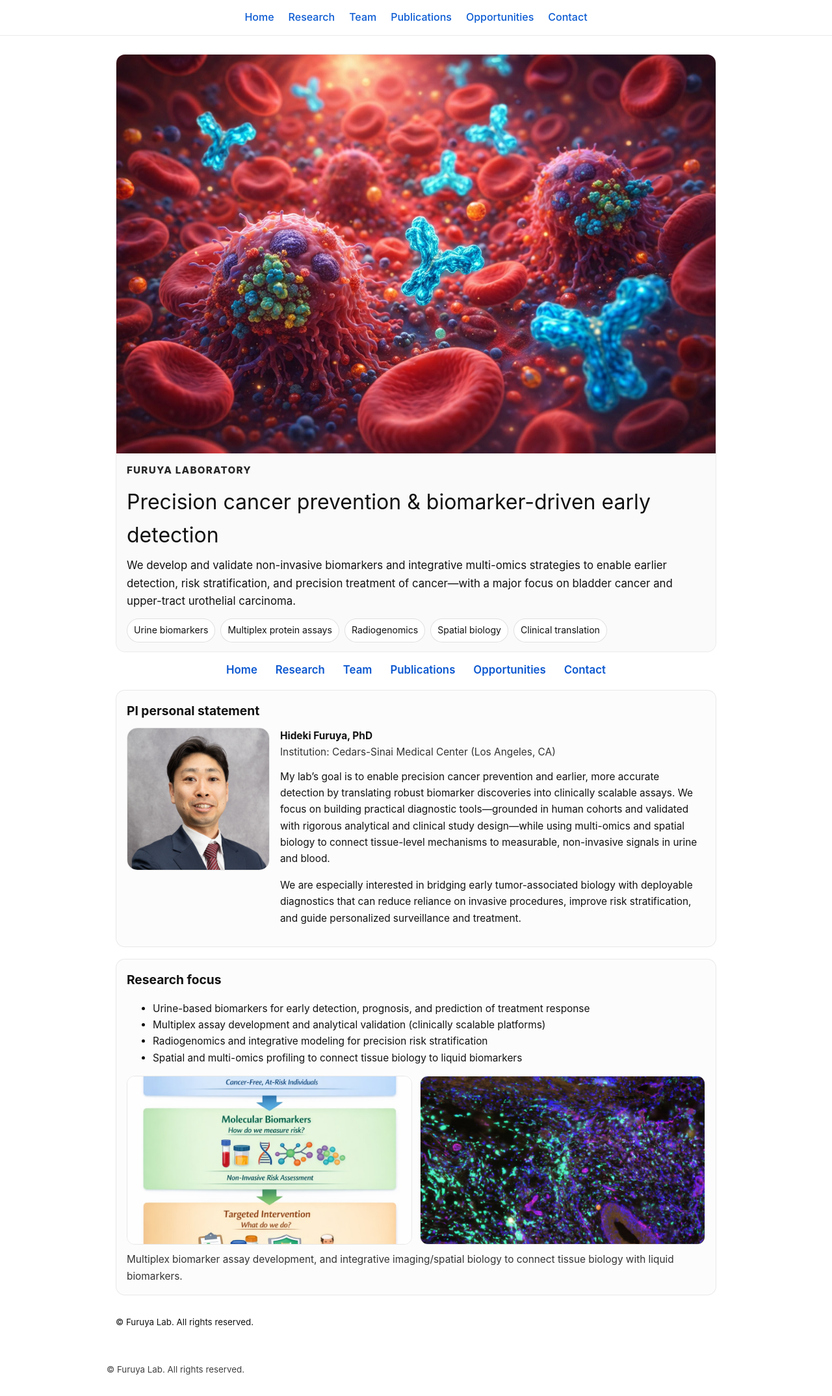
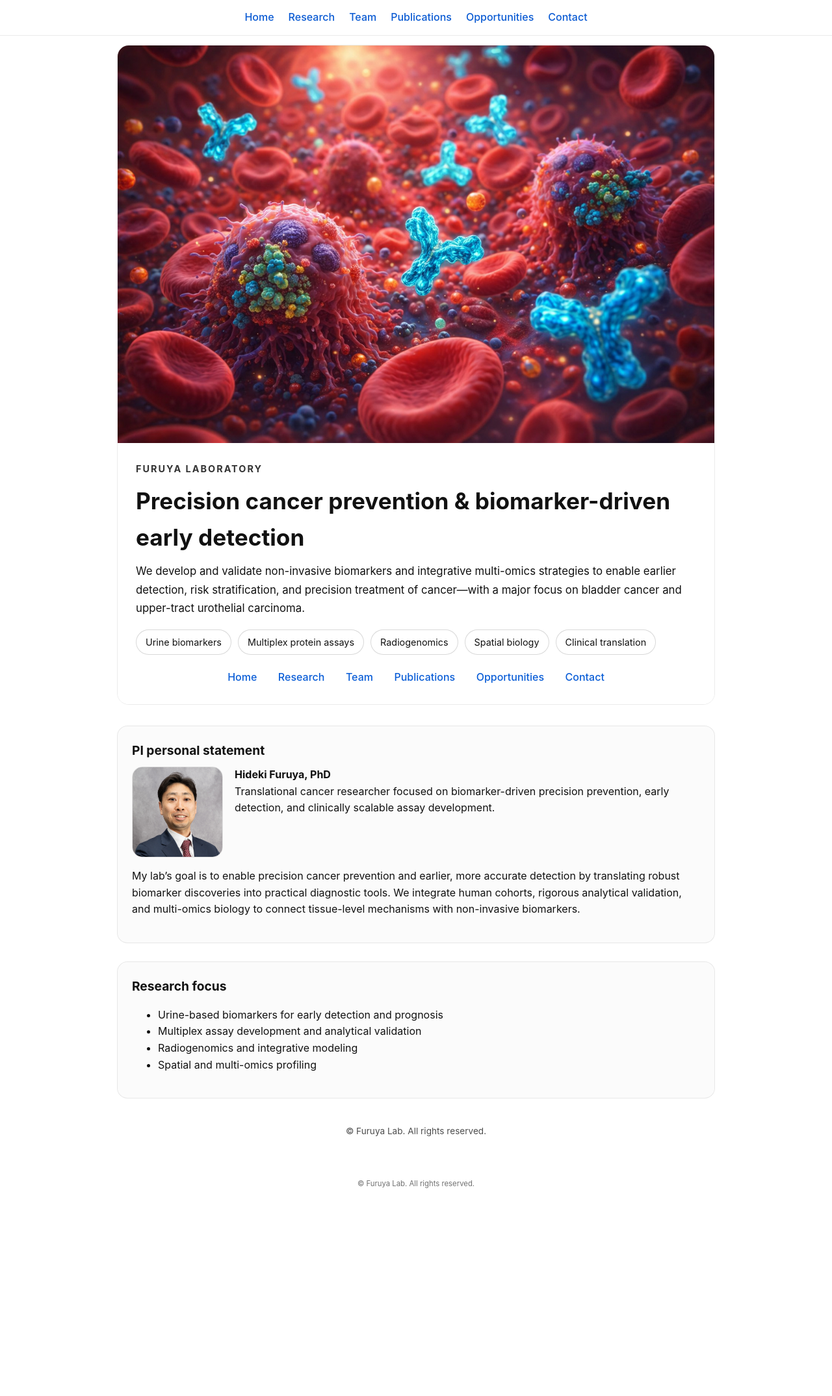
Before and after one commit to hdb58jyfdm-cell/furuyalab.github.io, a Jekyll site: the page built from index.md, in a window 1280 px wide. Shown: the whole page at 65% size. Built offline with Jekyll 4.4.1, drawn with Linux system fonts in a browser that asks for light colours; our own code applies the rules of GitHub Pages for plain Markdown files; after the commit the page ends 1861 px from its top, so only the background shows below that; part of the change alters nothing that is shown.

Commit message:
Update index.md

```diff
--- a/index.md
+++ b/index.md
@@ -3,55 +3,105 @@ title: Home
 ---
 
 <style>
-  .wrap { max-width: 980px; margin: 0 auto; padding: 0 14px; }
+  body { margin: 0; font-family: -apple-system, BlinkMacSystemFont, "Segoe UI", Roboto, sans-serif; }
 
-  /* NAV (centered, clean) */
+  /* Layout */
+  .wrap { max-width: 1100px; margin: 0 auto; padding: 0 16px; }
+
+  /* HERO */
+  .hero {
+    margin: 0 auto 32px;
+    border-radius: 18px;
+    overflow: hidden;
+    border: 1px solid rgba(0,0,0,.08);
+  }
+  .hero img {
+    width: 100%;
+    height: auto;
+    display: block;
+  }
+  .hero-cap {
+    padding: 28px;
+    background: #fff;
+  }
+
+  .kicker {
+    letter-spacing: .14em;
+    text-transform: uppercase;
+    font-size: .9rem;
+    opacity: .85;
+    margin-bottom: 10px;
+  }
+  .title {
+    font-size: 2.2rem;
+    margin: 0 0 10px;
+  }
+  .lead {
+    font-size: 1.05rem;
+    line-height: 1.7;
+    max-width: 900px;
+  }
+
+  /* Pills */
+  .pillrow {
+    display: flex;
+    flex-wrap: wrap;
+    gap: 10px;
+    margin-top: 18px;
+  }
+  .pill {
+    padding: 7px 14px;
+    border-radius: 999px;
+    border: 1px solid rgba(0,0,0,.15);
+    font-size: .9rem;
+    background: #fff;
+  }
+
+  /* NAV — placed BELOW hero content */
   .nav {
-    display: flex;
-    justify-content: center;
-    gap: 28px;
-    flex-wrap: wrap;
-    margin: 14px 0 18px;
-    font-size: 1.05rem;
+    text-align: center;
+    margin: 22px 0 0;
   }
   .nav a {
+    margin: 0 14px;
     text-decoration: none;
-    color: #0b57d0;
-    font-weight: 600;
+    font-weight: 500;
+    color: #0b5ed7;
   }
-  .nav a:hover { text-decoration: underline; }
+  .nav a:hover {
+    text-decoration: underline;
+  }
 
-  /* HERO */
-  .hero { margin: 14px 0 10px; border-radius: 14px; overflow: hidden; border: 1px solid rgba(0,0,0,.08); }
-  .hero img { width: 100%; height: auto; display: block; }
-  .hero-cap { padding: 14px 16px; background: rgba(0,0,0,.02); }
-  .kicker { letter-spacing: .08em; text-transform: uppercase; font-size: .95rem; font-weight: 800; margin: 0; }
-  .title { font-size: 2.0rem; margin: 10px 0 8px; }
-  .lead { font-size: 1.05rem; line-height: 1.65; margin: 0; }
+  /* Cards */
+  .card {
+    border: 1px solid rgba(0,0,0,.08);
+    border-radius: 16px;
+    padding: 22px;
+    margin: 28px 0;
+    background: rgba(0,0,0,.015);
+  }
 
-  /* CARDS */
-  .card { border: 1px solid rgba(0,0,0,.08); border-radius: 14px; padding: 16px; background: rgba(0,0,0,.01); }
-  .card h2 { margin-top: 0; font-size: 1.2rem; }
-  .small { font-size: .96rem; line-height: 1.65; }
-  .muted { opacity: .85; }
+  /* Profile */
+  .profile {
+    display: grid;
+    grid-template-columns: 140px 1fr;
+    gap: 18px;
+    align-items: start;
+  }
+  .avatar {
+    width: 140px;
+    height: 140px;
+    border-radius: 16px;
+    object-fit: cover;
+    border: 1px solid rgba(0,0,0,.1);
+  }
 
-  /* PROFILE */
-  .profile { display: grid; grid-template-columns: 220px 1fr; gap: 16px; align-items: start; }
-  .avatar { width: 220px; height: 220px; border-radius: 16px; object-fit: cover; border: 1px solid rgba(0,0,0,.08); }
-
-  /* PILLS */
-  .pillrow { display:flex; flex-wrap: wrap; gap: 8px; margin-top: 12px; }
-  .pill { padding: 6px 10px; border-radius: 999px; border: 1px solid rgba(0,0,0,.12); font-size: .88rem; background: white; }
-
-  /* FEATURE IMAGES (two images side-by-side) */
-  .imgrow { display: grid; grid-template-columns: 1fr 1fr; gap: 12px; margin-top: 12px; }
-  .imgrow img { width: 100%; border-radius: 12px; border: 1px solid rgba(0,0,0,.08); display: block; }
-
-  @media (max-width: 820px){
-    .profile { grid-template-columns: 1fr; }
-    .avatar { width: 180px; height: 180px; }
-    .imgrow { grid-template-columns: 1fr; }
-    .nav { gap: 18px; }
+  /* Footer */
+  footer {
+    text-align: center;
+    margin: 40px 0 20px;
+    font-size: .85rem;
+    opacity: .75;
   }
 </style>
 
@@ -59,14 +109,20 @@ title: Home
 
   <!-- HERO -->
   <div class="hero">
-    <img src="/assets/img/hero.jpg" alt="Furuya Lab banner image">
+    <img src="/assets/img/hero.jpg" alt="Furuya Lab research illustration">
+
     <div class="hero-cap">
-      <p class="kicker">FURUYA LABORATORY</p>
-      <div class="title">Precision cancer prevention &amp; biomarker-driven early detection</div>
+      <div class="kicker">FURUYA LABORATORY</div>
+
+      <h1 class="title">
+        Precision cancer prevention & biomarker-driven early detection
+      </h1>
 
       <p class="lead">
-        We develop and validate non-invasive biomarkers and integrative multi-omics strategies to enable earlier detection,
-        risk stratification, and precision treatment of cancer—with a major focus on bladder cancer and upper-tract urothelial carcinoma.
+        We develop and validate non-invasive biomarkers and integrative multi-omics
+        strategies to enable earlier detection, risk stratification, and precision
+        treatment of cancer—with a major focus on bladder cancer and upper-tract
+        urothelial carcinoma.
       </p>
 
       <div class="pillrow">
@@ -76,67 +132,54 @@ title: Home
         <span class="pill">Spatial biology</span>
         <span class="pill">Clinical translation</span>
       </div>
+
+      <!-- NAVIGATION MOVED HERE -->
+      <div class="nav">
+        <a href="/">Home</a>
+        <a href="/research">Research</a>
+        <a href="/team">Team</a>
+        <a href="/publications">Publications</a>
+        <a href="/opportunities">Opportunities</a>
+        <a href="/contact">Contact</a>
+      </div>
+
     </div>
   </div>
 
-  <!-- NAV (moved BELOW hero) -->
-  <nav class="nav" aria-label="Primary navigation">
-    <a href="/">Home</a>
-    <a href="/research">Research</a>
-    <a href="/team">Team</a>
-    <a href="/publications">Publications</a>
-    <a href="/opportunities">Opportunities</a>
-    <a href="/contact">Contact</a>
-  </nav>
-
-  <!-- PI PERSONAL STATEMENT -->
+  <!-- PI STATEMENT -->
   <div class="card">
     <h2>PI personal statement</h2>
 
     <div class="profile">
-      <img class="avatar" src="/assets/img/hideki.jpg" alt="Hideki Furuya">
-      <div class="small">
+      <img src="/assets/img/hideki.jpg" alt="Hideki Furuya" class="avatar">
+      <div>
         <strong>Hideki Furuya, PhD</strong><br>
-        <span class="muted">Institution: Cedars-Sinai Medical Center (Los Angeles, CA)</span>
-
-        <p class="small" style="margin-top:12px;">
-          My lab’s goal is to enable precision cancer prevention and earlier, more accurate detection by translating robust biomarker
-          discoveries into clinically scalable assays. We focus on building practical diagnostic tools—grounded in human cohorts and
-          validated with rigorous analytical and clinical study design—while using multi-omics and spatial biology to connect tissue-level
-          mechanisms to measurable, non-invasive signals in urine and blood.
-        </p>
-
-        <p class="small">
-          We are especially interested in bridging early tumor-associated biology with deployable diagnostics that can reduce reliance on
-          invasive procedures, improve risk stratification, and guide personalized surveillance and treatment.
-        </p>
+        Translational cancer researcher focused on biomarker-driven precision prevention,
+        early detection, and clinically scalable assay development.
       </div>
     </div>
+
+    <p style="margin-top:16px;">
+      My lab’s goal is to enable precision cancer prevention and earlier, more accurate
+      detection by translating robust biomarker discoveries into practical diagnostic
+      tools. We integrate human cohorts, rigorous analytical validation, and multi-omics
+      biology to connect tissue-level mechanisms with non-invasive biomarkers.
+    </p>
   </div>
 
   <!-- RESEARCH FOCUS -->
-  <div class="card" style="margin-top:18px;">
+  <div class="card">
     <h2>Research focus</h2>
-    <ul class="small">
-      <li>Urine-based biomarkers for early detection, prognosis, and prediction of treatment response</li>
-      <li>Multiplex assay development and analytical validation (clinically scalable platforms)</li>
-      <li>Radiogenomics and integrative modeling for precision risk stratification</li>
-      <li>Spatial and multi-omics profiling to connect tissue biology to liquid biomarkers</li>
+    <ul>
+      <li>Urine-based biomarkers for early detection and prognosis</li>
+      <li>Multiplex assay development and analytical validation</li>
+      <li>Radiogenomics and integrative modeling</li>
+      <li>Spatial and multi-omics profiling</li>
     </ul>
-
-    <!-- Two images in the same row -->
-    <div class="imgrow">
-      <img src="/assets/img/feature1.jpg" alt="Multiplex biomarker assay and urine biomarker analysis">
-      <img src="/assets/img/feature2.jpg" alt="Spatial biology, imaging, and radiogenomics">
-    </div>
-
-    <p class="small muted" style="margin:10px 0 0;">
-      Multiplex biomarker assay development, and integrative imaging/spatial biology to connect tissue biology with liquid biomarkers.
-    </p>
   </div>
 
-  <p style="margin:28px 0 10px;">
-    <small>© Furuya Lab. All rights reserved.</small>
-  </p>
+</div>
 
-</div>
+<footer>
+  © Furuya Lab. All rights reserved.
+</footer>
```
